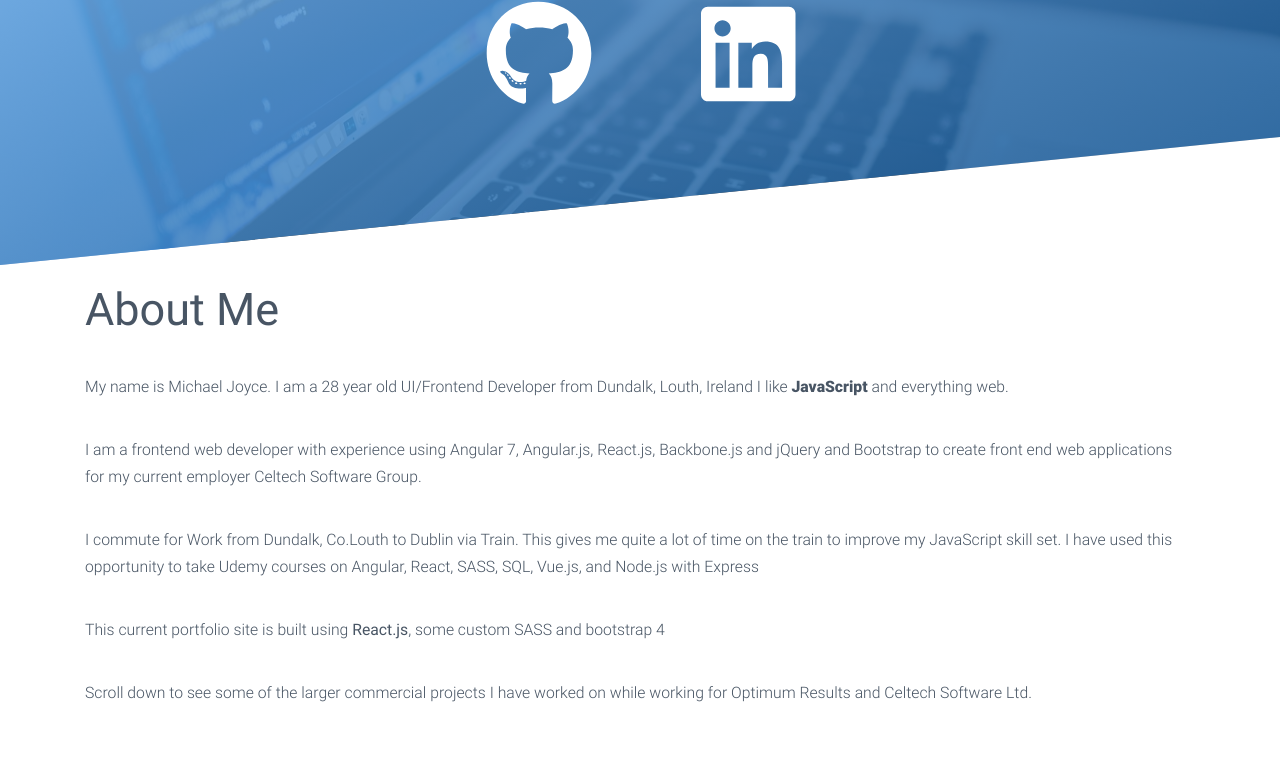
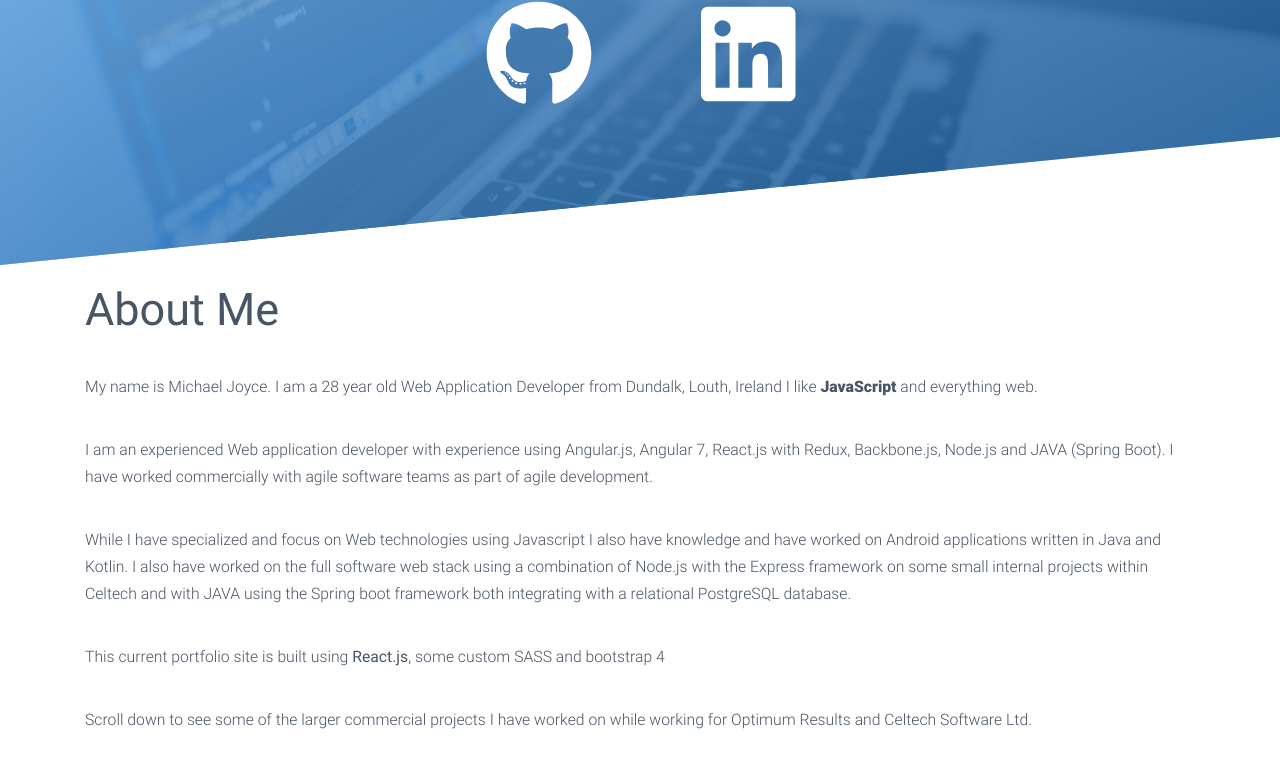
Before and after one commit to MichaelPeterJoyce/michaeljoyce, a React app: page / in a window 1280 px wide. Shown: the part 375-1142 px from the top of the page. Built offline with nearby package versions, Linux system fonts and the light colour scheme.

Commit message:
Added changes to description

```diff
--- a/src/Pages/AboutPage/AboutPage.tsx
+++ b/src/Pages/AboutPage/AboutPage.tsx
@@ -10,19 +10,17 @@
           <div className="about-wrapper">
             <div className="about-content">
               <p>
-                My name is Michael Joyce. I am a 28 year old UI/Frontend Developer from Dundalk, Louth,
+                My name is Michael Joyce. I am a 28 year old Web Application Developer from Dundalk, Louth,
                 Ireland
                 I like <span style={{ fontWeight: 600 }}>JavaScript</span> and everything web.
               </p>
               <p>
-                I am a frontend web developer with experience using Angular 7, Angular.js, React.js,
-                Backbone.js and jQuery and Bootstrap to create front end web applications for my current
-                employer Celtech Software Group.
+                I am an experienced Web application developer with experience using Angular.js, Angular 7, React.js with Redux, Backbone.js, Node.js and JAVA (Spring Boot).
+                I have worked commercially with agile software teams as part of agile development.
               </p>
               <p>
-                I commute for Work from Dundalk, Co.Louth to Dublin via Train.
-                This gives me quite a lot of time on the train to improve my JavaScript skill set.
-                I have used this opportunity to take Udemy courses on Angular, React, SASS, SQL, Vue.js, and Node.js with Express
+                While I have specialized and focus on Web technologies using Javascript I also have knowledge and have worked on Android applications written in Java and Kotlin.
+                I also have worked on the full software web stack using a combination of Node.js with the Express framework on some small internal projects within Celtech and with JAVA using the Spring boot framework both integrating with a relational PostgreSQL database.
               </p>
               <p>
                 This current portfolio site is built using <strong>React.js</strong>, some custom SASS and bootstrap 4
```
